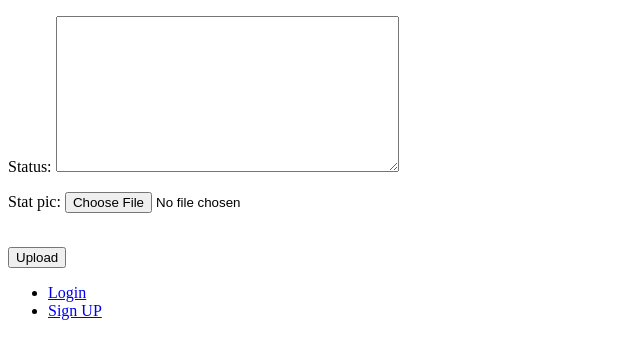
After one commit to Favouroked/pydev, a Django app: page /dev/upload_status/ in a window 1280 px wide. The commit adds this page. Shown: the top 359 px of the page, without its empty margins (0-640 px from the left). Run offline with Django 3.2, Linux system fonts and the light colour scheme.

Commit message:
Status update done

```diff
--- a/dev/forms.py
+++ b/dev/forms.py
@@ -1,7 +1,7 @@
 from django import forms
 from django.contrib.auth.models import User
 from django.contrib.auth.forms import UserCreationForm
-from dev.models import Message, UserProfile
+from dev.models import Message, UserProfile, Status
 
 class MessageForm(forms.ModelForm):
     subject = forms.CharField(max_length=128, help_text="Enter the subject of the message")
@@ -24,7 +24,7 @@ class SignUpForm(UserCreationForm):
                   'password1', 'password2')
 
 class UserProfileForm(forms.ModelForm):
-    website = forms.URLField(max_length=128, help_text="Enter your website")
+    website = forms.URLField(max_length=128, help_text="Enter your website", required=False)
 
     def clean(self):
         cleaned_data = self.cleaned_data
@@ -38,3 +38,10 @@ class UserProfileForm(forms.ModelForm):
     class Meta:
         model = UserProfile
         exclude = ('user',)
+
+class StatusForm(forms.ModelForm):
+    stat_pic = forms.ImageField(required=False)
+
+    class Meta:
+        model = Status
+        exclude = ('uploader',)
--- a/dev/models.py
+++ b/dev/models.py
@@ -24,3 +24,10 @@ class UserProfile(models.Model):
 
     def __str__(self):
         return self.user.username
+class Status(models.Model):
+    uploader = models.CharField(max_length=50)
+    status = models.TextField()
+    stat_pic = models.ImageField(upload_to='status_images', blank=True)
+
+    def __str__(self):
+        return self.uploader
--- a/dev/urls.py
+++ b/dev/urls.py
@@ -7,4 +7,6 @@ urlpatterns = [
     url(r'^people/$', views.user_list, name='users'),
     url(r'^profilereg/$', views.update_profile, name='profile_reg'),
     url(r'^show_profile/(?P<username>[a-zA-Z0-9]+)$', views.show_profile, name='show_profile'),
+    url(r'^status/$', views.status, name='status'),
+    url(r'^upload_status/$', views.upload_status, name='upload_status'),
 ]
--- a/dev/views.py
+++ b/dev/views.py
@@ -1,7 +1,7 @@
 from django.shortcuts import render, redirect
 from django.contrib.auth import login, authenticate
-from dev.forms import MessageForm, SignUpForm, UserProfileForm
-from dev.models import Message, UserProfile
+from dev.forms import MessageForm, SignUpForm, UserProfileForm, StatusForm
+from dev.models import Message, UserProfile, Status
 from django.contrib.auth.models import User
 
 # Create your views here.
@@ -51,10 +51,11 @@ def user_list(request):
 
 def update_profile(request):
     if request.method == 'POST':
-        form = UserProfileForm(request.POST, request.FILES, instance=request.user)
+        form = UserProfileForm(request.POST, request.FILES)
         if form.is_valid():
-            form.user = request.user
-            form.save()
+            k = form.save(commit=False)
+            k.user = request.user
+            k.save()
             return redirect('/')
     else:
         form = UserProfileForm(instance=request.user)
@@ -64,3 +65,22 @@ def show_profile(request, username):
     user = User.objects.get(username=username)
     prof = UserProfile.objects.get(user=user)
     return render(request, 'dev/show_profile.html', {"profile": prof, "user": user})
+
+def status(request):
+    status = Status.objects.all()
+    context_dict = {"status": status}
+    return render(request, "dev/status.html", context_dict)
+
+def upload_status(request):
+    if request.method == 'POST':
+        form = StatusForm(request.POST, request.FILES)
+        if form.is_valid():
+            stat = form.save(commit=False)
+            stat.uploader = request.user.username
+            stat.save()
+            return redirect('/')
+        else:
+            print(form.errors)
+    else:
+        form = StatusForm()
+    return render(request, 'dev/upload_status.html', {'form': form})
--- a/templates/dev/base.html
+++ b/templates/dev/base.html
@@ -12,6 +12,8 @@
     <li><a href="{% url 'users' %}">People</a></li>
     <li><a href="{% url 'profile_reg' %}">Update Profile</a></li>
     <li><a href="{% url 'show_profile' user.username %}">Show Profile</a></li>
+    <li><a href="{% url 'status' %}">Status Updates</a></li>
+    <li><a href="{% url 'upload_status' %}">Upload Status</a></li>
     </ul>
 {% else %}
     <ul>
--- a/templates/dev/people.html
+++ b/templates/dev/people.html
@@ -3,7 +3,7 @@
     {% if users %}
         {% for person in users %}
             <ul>
-            <li>{{ person.username }}</li>
+            <li><a href="{% url 'show_profile' person.username %}">{{ person.username }}</a></li>
             </ul>
         {% endfor %}
     {% endif %}
--- /dev/null
+++ b/templates/dev/upload_status.html
@@ -0,0 +1,10 @@
+{% extends 'dev/base.html' %}
+{% block body_block %}
+    <form role="form" id="status_form" method="post" enctype="multipart/form-data"
+          action="{% url 'upload_status' %}">
+    {% csrf_token %}
+    {{ form.as_p }}
+    <br>
+    <button type="submit" name="submit">Upload</button>
+    </form>
+{% endblock %}
```
Also changed, not shown: templates/dev/status.html (added, +13 -0 lines), db.sqlite3, dev/migrations/0003_auto_20170813_1435.py (added), media/profile_images/ZAs7QY7.jpg (added), media/profile_images/Znc6xb5.jpg (added), media/profile_images/Znc6xb5_XcAyhrI.jpg (added), media/status_images/programming.png (added), media/status_images/thumb4.jpg (added), media/status_images/ubuntu_linux_logo.png (added).
